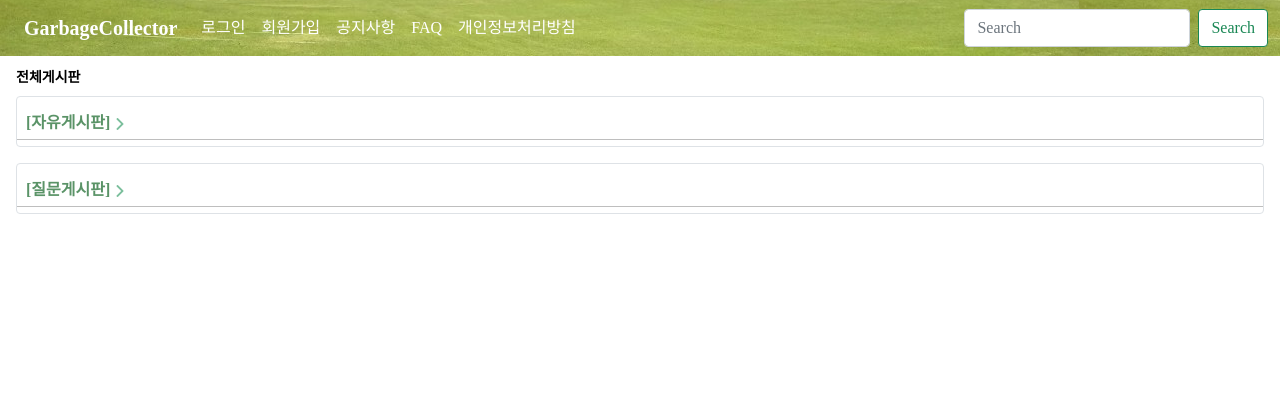
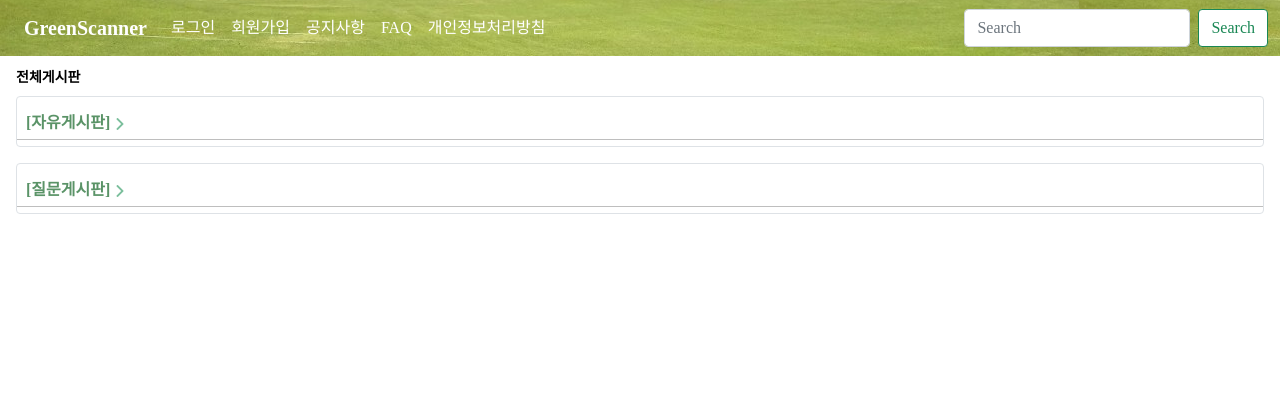
Before and after one commit to Juyong226/Green-Project_Green-Scanner, a Spring Boot app: page /board/boardlist in a window 1280 px wide. Shown: the top 420 px of the page. Run offline with Spring Boot 4, Linux system fonts and the light colour scheme; data that the repository does not hold is empty; some libraries are stand-ins or nearby versions; some web fonts are replaced.

Commit message:
conflict 관련

```diff
--- a/src/main/resources/templates/fragments/common.html
+++ b/src/main/resources/templates/fragments/common.html
@@ -51,7 +51,7 @@
 			<button class="navbar-toggler" type="button" data-bs-toggle="collapse" data-bs-target="#navbarSupportedContent" aria-controls="navbarSupportedContent" aria-expanded="false" aria-label="Toggle navigation">
       			<span class="navbar-toggler-icon"></span>
     		</button>
-			<a style='color:white;' class="navbar-brand navcolor" href="/index.html">GarbageCollector</a>
+			<a style='color:white;' class="navbar-brand navcolor" href="/index.html">GreenScanner</a>
 		</div>
 
 	    <div class="collapse navbar-collapse" id="navbarSupportedContent">
```
Also changed, not shown: src/main/resources/templates/challenge/feed/comment.html (+0 -10 lines).
